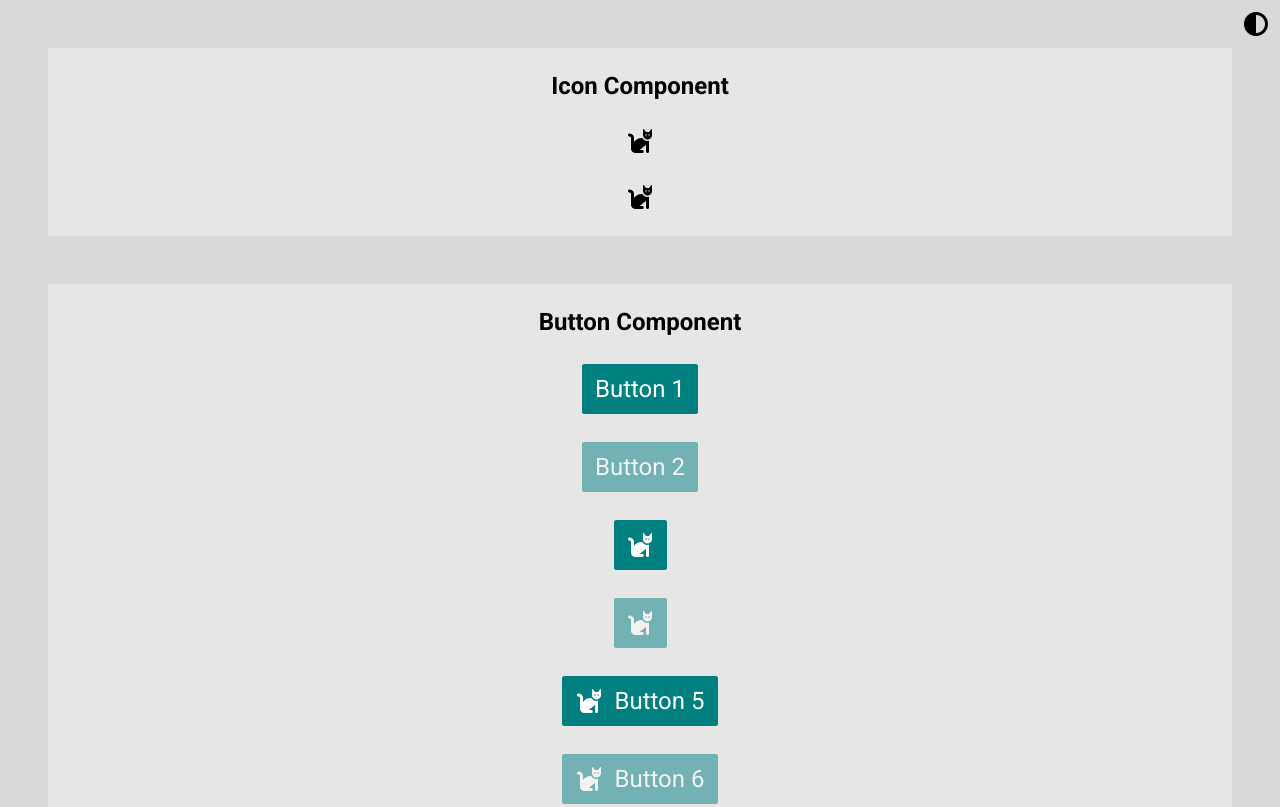
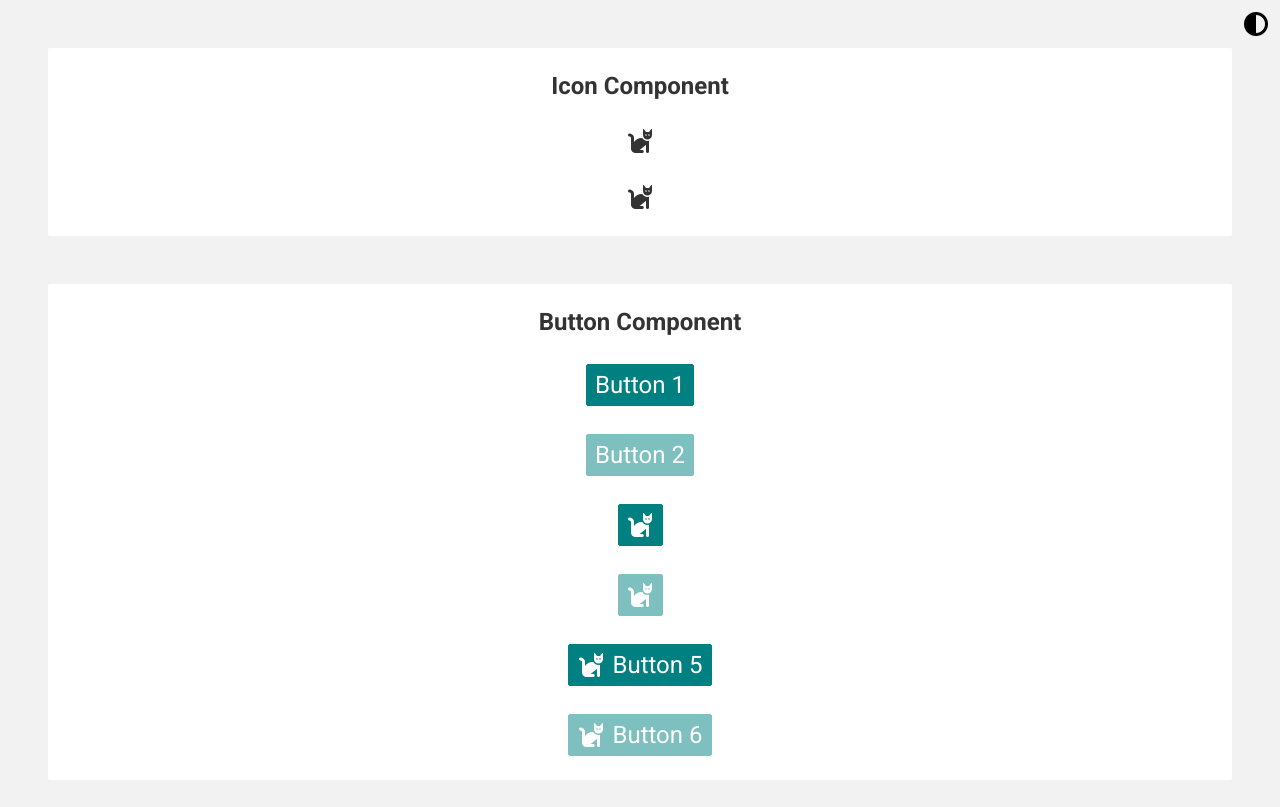
Before and after one commit to temelm/sandbox, a website built with Vite: page index.html in a window 1280 px wide. Shown: the top 807 px of the page. Built offline with nearby package versions, Linux system fonts and the light colour scheme.

Commit message:
Refactor color scheme

```diff
--- a/src/base.css
+++ b/src/base.css
@@ -1,43 +1,56 @@
+:root {
+  --color-button-background: transparent;
+  --color-button-border: var(--color-border);
+  --color-button-hover-background: var(--color-border);
+  --color-button-text: var(--color-text);
+  --color-border: rgba(var(--color-text-rgb), 0.2);
+  --color-dark-text: hsl(0, 0%, 20%);
+  --color-dark-text-rgb: 51, 51, 51;
+  --color-light-text: hsl(0, 0%, 100%);
+  --color-light-text-rgb: 255, 255, 255;
+  --color-primary: hsl(180, 100%, 25%); /* teal */
+  --color-primary-element-background: var(--color-primary);
+  --color-primary-element-border: hsl(180, 100%, 15%);
+  --color-primary-element-text: var(--color-light-text);
+  --color-selection-control-hover-background: var(--color-border);
+}
+
 :root {
   --border: var(--border-width) solid var(--color-border);
   --border-radius: 2px;
   --border-width: 1px;
-
-  --color-clickable-input-hover-background: rgba(var(--color-text-rgb), 0.1);
-  --color-primary: hsl(180, 100%, 25%); /* teal */
-  --color-primary-shade: hsl(180, 100%, 20%);
-  --color-primary-tint: hsl(180, 100%, 30%);
-
+  --disabled-opacity: 0.375;
   --font-family: "Roboto", sans-serif;
-  --space-lg: calc(var(--space-md) * 1.5); /* 24px */
-  --space-md: 1rem; /* 16px */
-  --space-sm: calc(var(--space-md) * 0.5); /* 8px */
+  --font-size-md: 16px;
+  --space-lg: calc(var(--space-md) * 1.5);  /* 24px */
+  --space-md: 1rem;                         /* 16px */
+  --space-sm: calc(var(--space-md) * 0.5);  /* 8px */
+  --space-xs: calc(var(--space-md) * 0.25); /* 4px */
   --transition-duration: 0.25s;
   --transition-timing-function: ease-in-out;
 
   background-color: var(--color-background-primary);
   color: var(--color-text);
+  font-size: var(--font-size-md);
   text-rendering: optimizeLegibility;
 }
 
 :root[data-color-scheme="light"] {
-  --color-background-primary: hsl(0, 0%, 85%);
-  --color-background-secondary: hsl(0, 0%, 90%);
-  --color-border: hsl(0, 0%, 70%);
-  --color-button-hover-background: var(--color-primary-shade);
-  --color-text: black;
-  --color-text-rgb: 0, 0, 0;
+  --color-background-primary: hsl(0, 0%, 95%);
+  --color-background-secondary: hsl(0, 0%, 100%);
+  /* --color-primary-element-border: hsl(180, 100%, 15%); */
+  --color-text: var(--color-dark-text);
+  --color-text-rgb: var(--color-dark-text-rgb);
 
   color-scheme: light;
 }
 
 :root[data-color-scheme="dark"] {
-  --color-background-primary: hsl(0, 0%, 15%);
-  --color-background-secondary: hsl(0, 0%, 20%);
-  --color-border: hsl(0, 0%, 35%);
-  --color-button-hover-background: var(--color-primary-tint);
-  --color-text: white;
-  --color-text-rgb: 255, 255, 255;
+  --color-background-primary: hsl(0, 0%, 20%);
+  --color-background-secondary: hsl(0, 0%, 25%);
+  /* --color-primary-element-border: hsl(180, 100%, 35%); */
+  --color-text: var(--color-light-text);
+  --color-text-rgb: var(--color-light-text-rgb);
 
   color-scheme: dark;
 }
@@ -48,15 +61,3 @@
   margin: 0;
   padding: 0;
 }
-
-/*
-:root[data-color-scheme="light"] {
-  --color-clickable-hover-background: rgba(var(--color-dark-text-rgb), 0.1);
-  --primary-button-hover-lightness: 20%;
-}
-
-:root[data-color-scheme="dark"] {
-  --color-clickable-hover-background: rgba(var(--color-light-text-rgb), 0.1);
-  --primary-button-hover-lightness: 30%;
-}
-*/
```
